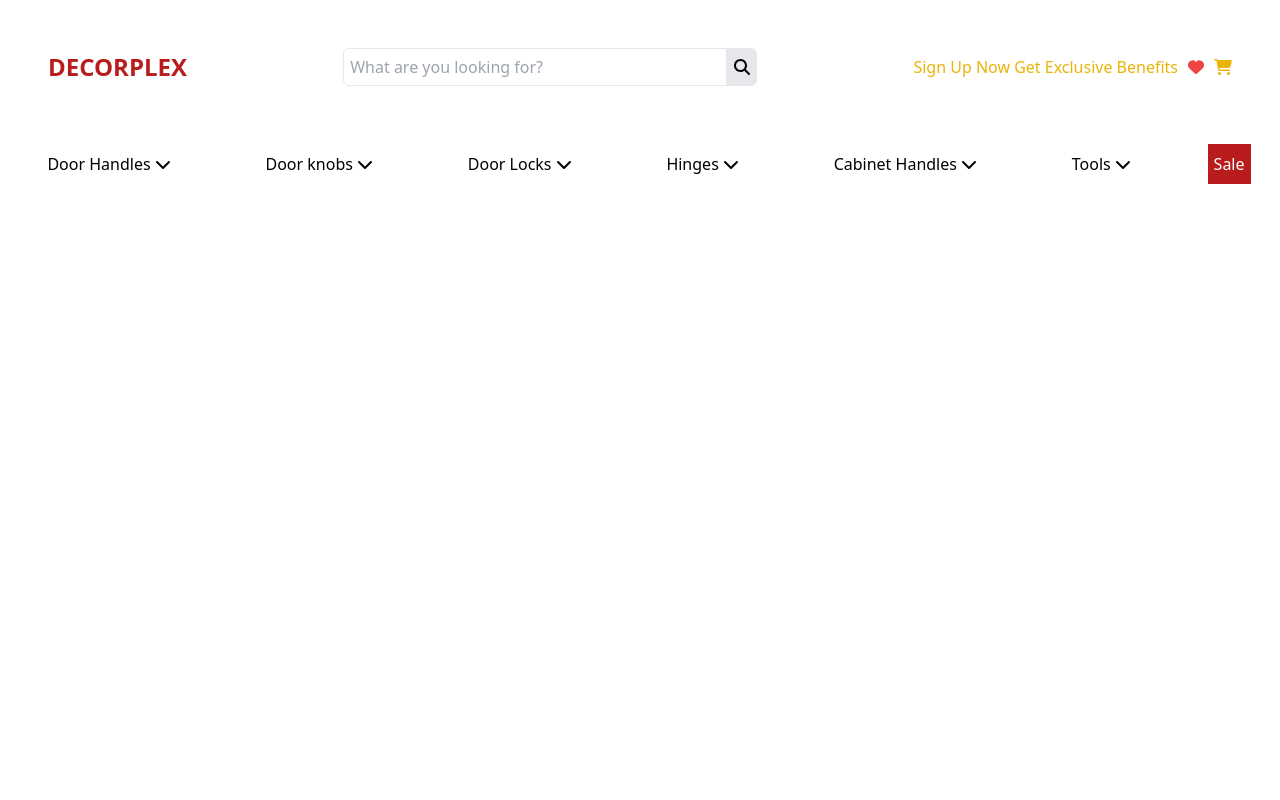
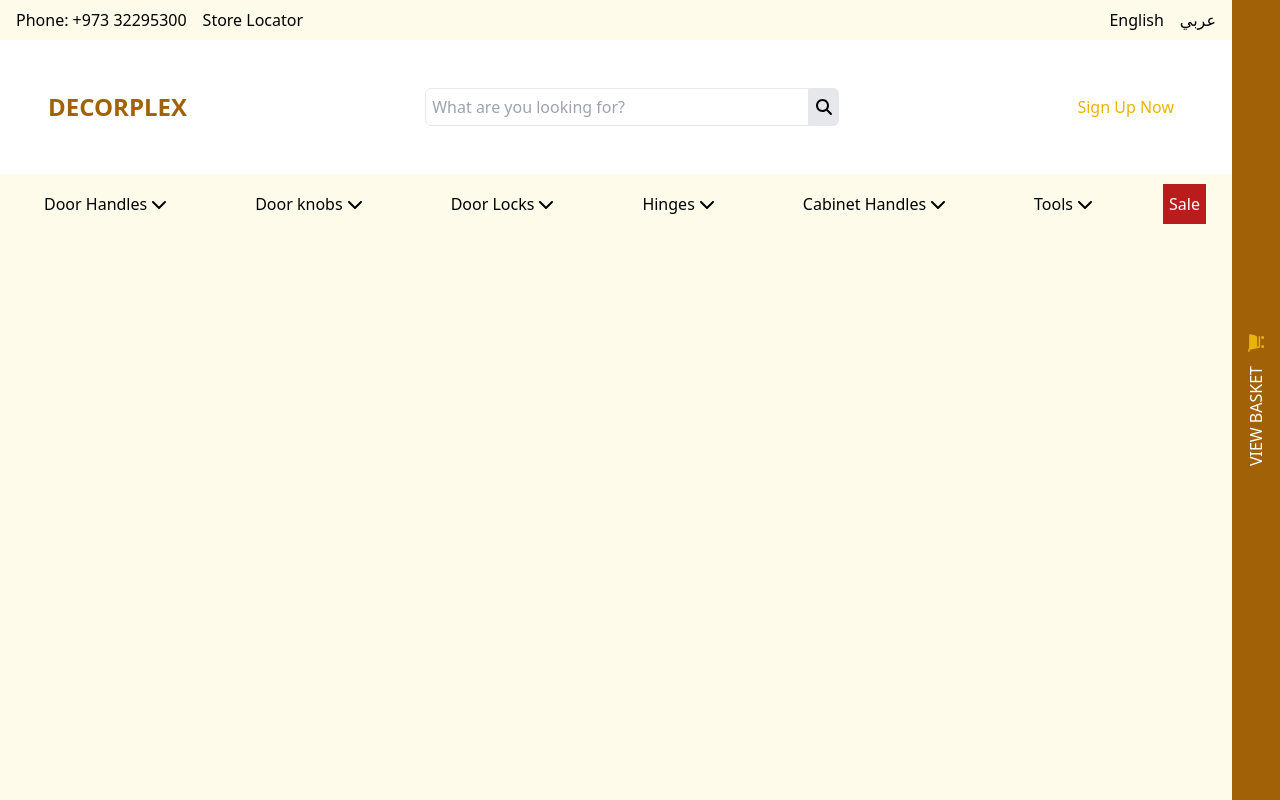
Before and after one commit to abbas-119/Ecommerce-WebApp, a Vue app in the folder frontend/: page / in a window 1280 px wide. Built offline with nearby package versions, Linux system fonts and the light colour scheme.

Commit message:
Added View basket slider and made some changes to frontend of NavBar.vue

```diff
--- a/frontend/src/components/NavBar.vue
+++ b/frontend/src/components/NavBar.vue
@@ -1,7 +1,20 @@
 <template>
-  <div>
+  <div class="bg-amber-50 min-h-screen relative pr-12">
+    <div @click="handleClickOutside">
+      <div class="bg-amber-50  py-2 flex justify-between px-4">
+        <div class="flex items-center space-x-4">
+          <span>Phone: +973 32295300</span>
+          <a href="#" class="hover:underline">Store Locator
+           <font-awesome-icon :icon="['fas', 'store']" />
+          </a>
+        </div>
+        <div class="flex items-center space-x-4">
+          <a href="#" class="hover:underline">English</a>
+          <a href="#" class="hover:underline">عربي</a>
+        </div>
+      </div>
       <div class="navbar flex items-center justify-between bg-white p-12">
-      <div class="logo text-2xl font-bold text-red-700">DECORPLEX</div>
+        <div class="logo text-2xl font-bold text-yellow-700">DECORPLEX</div>
         <div class="flex items-center">
           <input type="text" placeholder="What are you looking for?" class="search-bar p-1.5 w-96 border rounded-l-md"/>
           <button class="bg-gray-200 p-1.5 border rounded-r-md">
@@ -9,9 +22,7 @@
           </button>
         </div>
         <div class="links flex items-center">
-        <a href="#" class="mr-2.5 text-yellow-500">Sign Up Now Get Exclusive Benefits</a>
-        <font-awesome-icon :icon="['fas', 'heart']" class="text-red-500" />
-        <font-awesome-icon :icon="['fas', 'shopping-cart']" class="text-yellow-500 ml-2.5" />
+          <a href="#" class="mr-2.5 text-yellow-500">Sign Up Now</a>
         </div>
       </div>
       <div class="categories flex justify-around w-full mt-2.5">
@@ -89,15 +100,62 @@
         </div>
         <button class="sale-button bg-red-700 text-white border-none p-1.5">Sale</button>
       </div>
+     <div class="fixed right-0 top-0 h-full w-12 bg-yellow-700 text-white p-2.5 flex flex-col items-center justify-center z-50">
+        <div class="transform -rotate-90 whitespace-nowrap cursor-pointer" @click="toggleBasket">
+          VIEW BASKET
+          <font-awesome-icon :icon="['fas', 'shopping-cart']" class="text-yellow-500 ml-2.5" />
+        </div>
+      </div>
+    </div>
+
+    <!-- Slider for basket -->
+    <div class="fixed right-0 top-0 h-full w-80 bg-white shadow-lg transform transition-transform duration-300 pr-12"
+         :class="{'translate-x-full': !basketVisible, 'translate-x-0': basketVisible}"
+         @click.stop>
+      <div class="p-4">
+        <div class="flex justify-between items-center">
+          <h2 class="text-2xl font-bold mb-4">Your Basket</h2>
+          <button @click="toggleBasket" class="text-red-500">Close</button>
+        </div>
+        <p>No items in the basket</p>
+      </div>
+    </div>
   </div>
 </template>
 
 <script>
 export default {
-  name: 'NavBar'
+  name: 'NavBar',
+  data() {
+    return {
+      basketVisible: false
+    };
+  },
+  methods: {
+    toggleBasket() {
+      this.basketVisible = !this.basketVisible;
+    },
+    handleClickOutside(event) {
+      // Close the basket if clicked outside of it
+      if (this.basketVisible && !this.$el.querySelector('.fixed.right-0').contains(event.target)) {
+        this.basketVisible = false;
+      }
+    }
+  },
+  mounted() {
+    document.addEventListener('click', this.handleClickOutside);
+  },
+  beforeUnmount() {
+    document.removeEventListener('click', this.handleClickOutside);
+  }
 }
 </script>
 
 <style scoped>
-/* Tailwind CSS handles the styling */
+.translate-x-full {
+  transform: translateX(100%);
+}
+.translate-x-0 {
+  transform: translateX(0);
+}
 </style>
```
Lines whose indentation alone changed are shown as unchanged.
